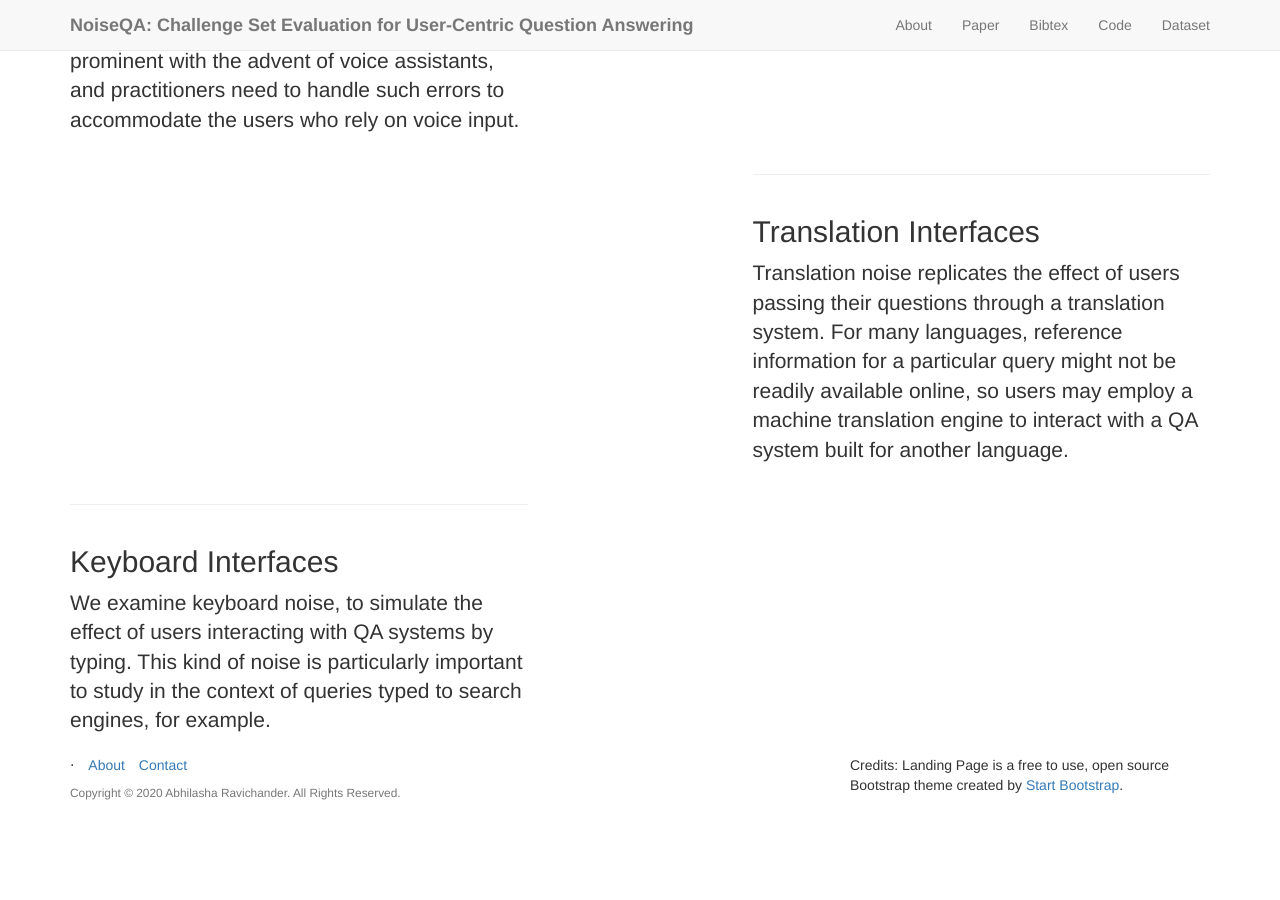
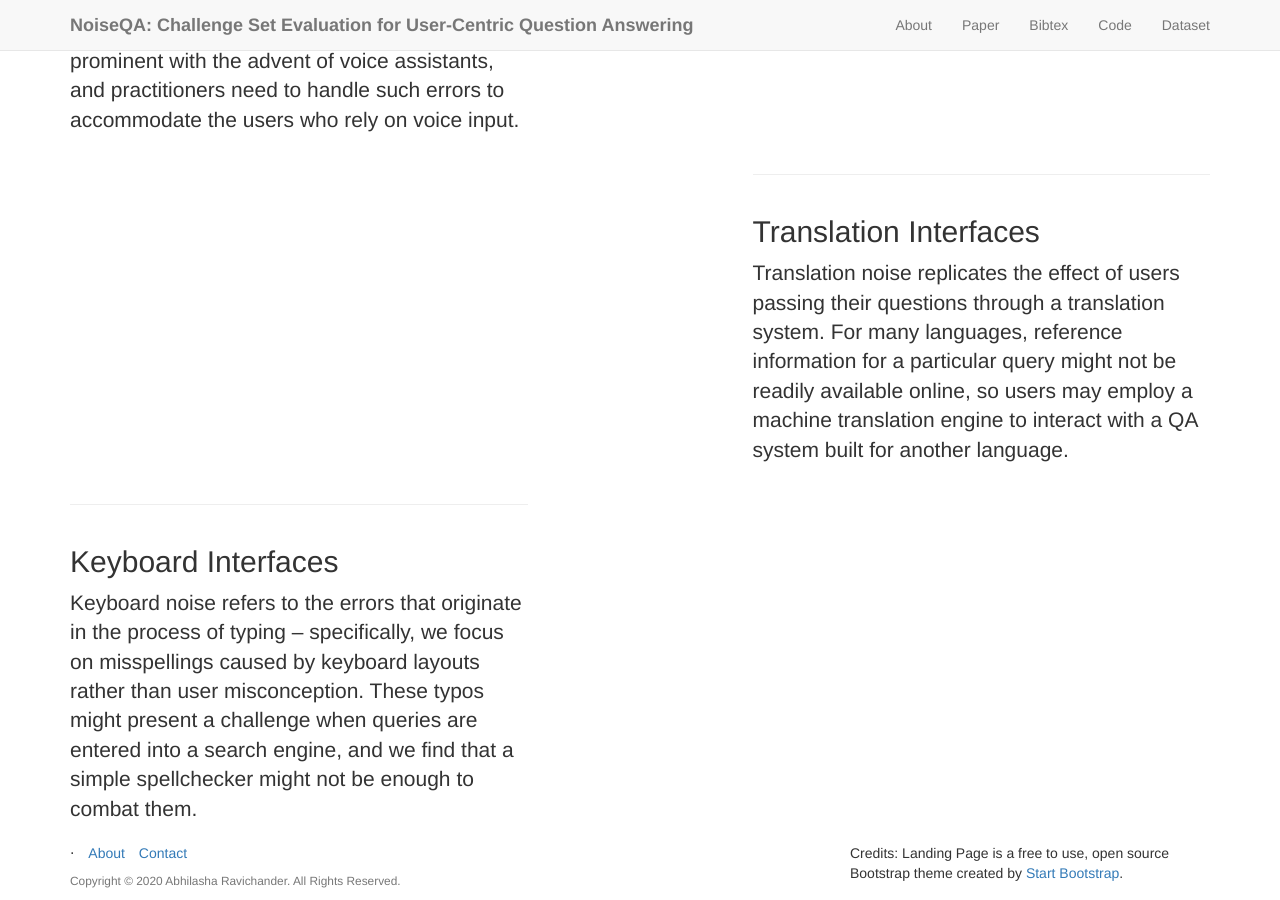
Before and after one commit to halogen-hallucinations/halogen-hallucinations.github.io, a Jekyll site: the page built from _posts/2014-09-23-services-3.markdown, in a window 1280 px wide and 900 px high, scrolled down 983 px. Built offline with Jekyll 4.4.1, drawn with Linux system fonts in a browser that asks for light colours; nearby versions of some CDN libraries; library files that are not in the unit come from our copies; before the commit the page ends 1795 px from its top, so only the background shows below that.

Commit message:
Update 2014-09-23-services-3.markdown

```diff
--- a/_posts/2014-09-23-services-3.markdown
+++ b/_posts/2014-09-23-services-3.markdown
@@ -5,4 +5,5 @@ category: Services
 title: Keyboard Interfaces
 description: |
 ---
-We examine keyboard noise, to simulate the effect of users interacting with QA systems by typing. This kind of noise is particularly important to study in the context of queries typed to search engines, for example.
+
+Keyboard noise refers to the errors that originate in the process of typing – specifically, we focus on misspellings caused by keyboard layouts rather than user misconception. These typos might present a challenge when queries are entered into a search engine, and we find that a simple spellchecker might not be enough to combat them.
```
